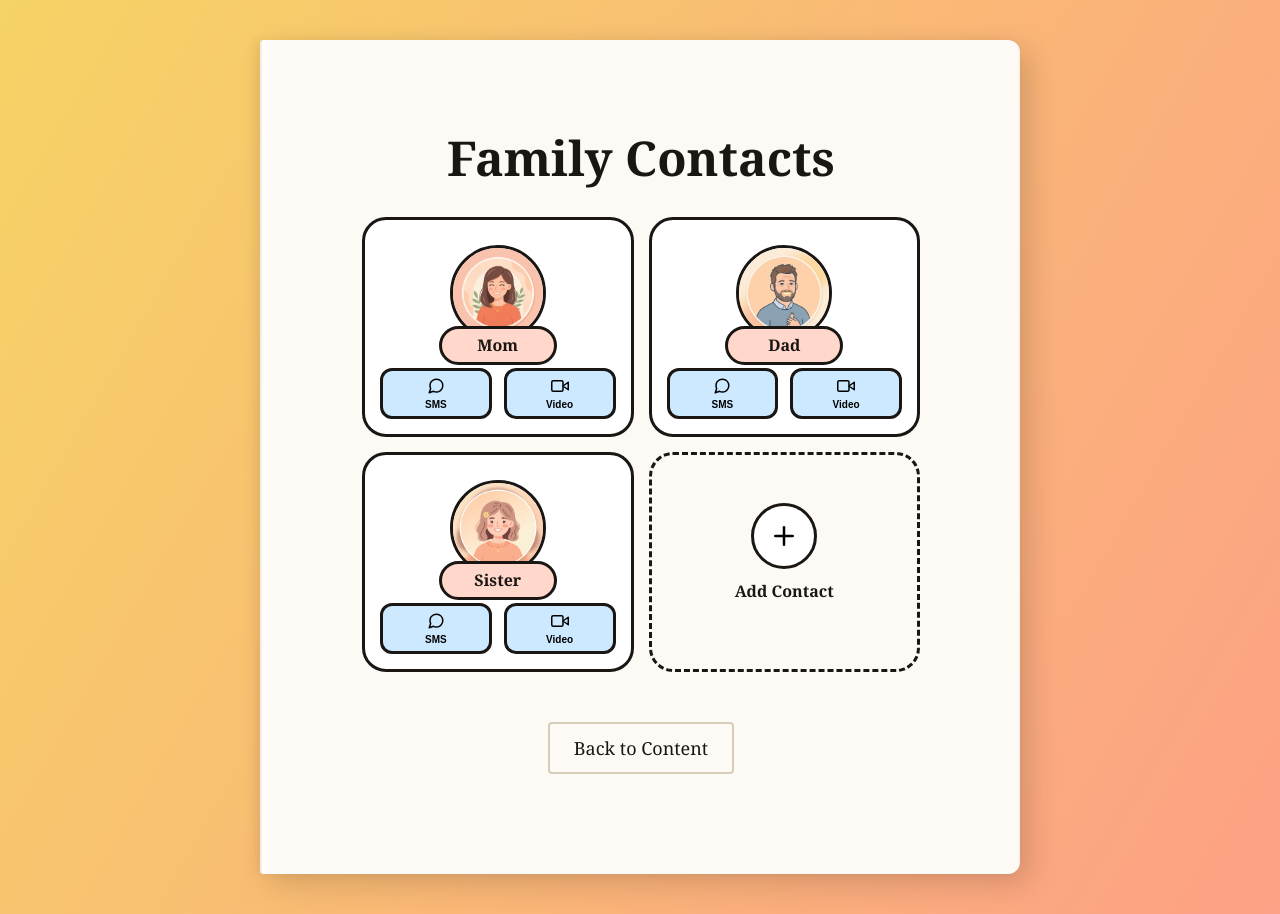
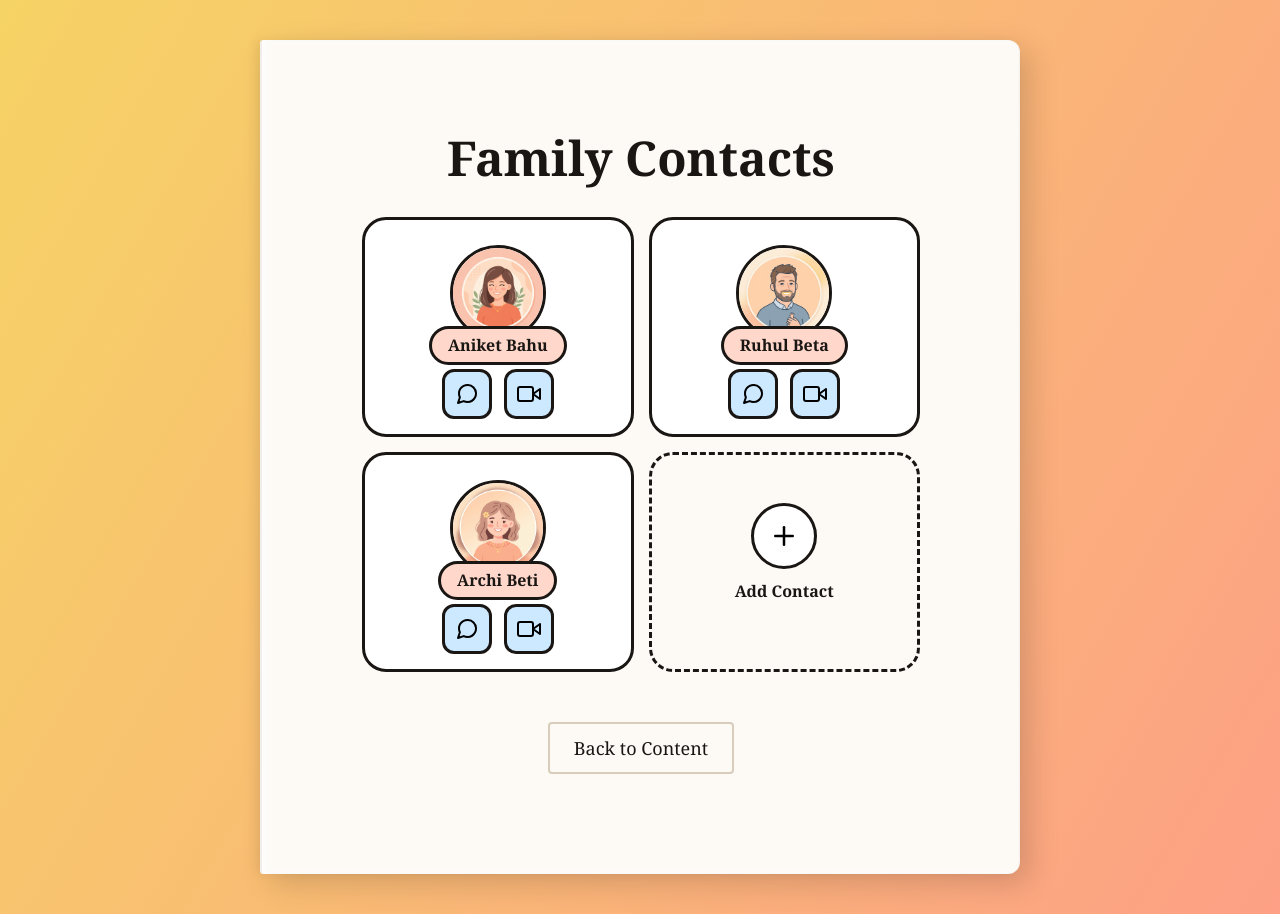
Before and after one commit to its-ruhul/Hackathon, a React (Vite) app: page /family-contacts in a window 1280 px wide. Built offline with nearby package versions, Linux system fonts and the light colour scheme.

Commit message:
work on family contacts

```diff
--- a/src/styles/pages.css
+++ b/src/styles/pages.css
@@ -192,3 +192,36 @@
   background: var(--text-h);
   color: var(--bg);
 }
+
+/* Animation utilities for Family Contacts */
+.contact-card {
+  transition: transform 300ms cubic-bezier(0.25, 1, 0.5, 1), box-shadow 300ms cubic-bezier(0.25, 1, 0.5, 1);
+}
+
+.contact-card:hover {
+  transform: translateY(-4px) scale(1.02);
+  box-shadow: 0 10px 20px rgba(0,0,0,0.1);
+}
+
+.action-btn {
+  transition: transform 150ms cubic-bezier(0.25, 1, 0.5, 1), background-color 150ms ease;
+  display: flex;
+  align-items: center;
+  justify-content: center;
+  cursor: pointer;
+  flex: 1;
+  border: 3px solid var(--text-h);
+  border-radius: 12px;
+  padding: 10px;
+  background-color: #cce9ff;
+}
+
+.action-btn:hover {
+  transform: scale(1.05);
+  background-color: #a4d3fc;
+}
+
+.action-btn:active {
+  transform: scale(0.95);
+  background-color: #8bbefa;
+}
--- a/src/webpage/FamilyContactsPage.jsx
+++ b/src/webpage/FamilyContactsPage.jsx
@@ -10,23 +10,23 @@ import dadImage from '../assets/dad.png';
 import sisterImage from '../assets/sister.png';
 
 const defaultProfiles = [
-  { id: 1, name: 'Mom', color: '#ffd1dc', image: momImage },
-  { id: 2, name: 'Dad', color: '#cce9ff', image: dadImage },
-  { id: 3, name: 'Sister', color: '#dcfce7', image: sisterImage },
+  { id: 1, name: 'Aniket Bahu', color: '#ffd1dc', image: momImage },
+  { id: 2, name: 'Ruhul Beta', color: '#cce9ff', image: dadImage },
+  { id: 3, name: 'Archi Beti', color: '#dcfce7', image: sisterImage },
 ];
 
 const pastelColors = ['#ffd1dc', '#cce9ff', '#dcfce7', '#fef08a', '#e9d5ff', '#ffedd5', '#fed7aa'];
 
 function FamilyContactsPage() {
   const [profiles, setProfiles] = useState(() => {
-    // We use a new key 'familyContactsV2' to clear out the old 5-contact testing array
-    // and initialize properly with the new 3 specific image-based defaults.
-    const saved = localStorage.getItem('familyContactsV2');
+    // We use a new key 'familyContactsV3' to clear out the old cached array
+    // and initialize properly with the new names.
+    const saved = localStorage.getItem('familyContactsV3');
     return saved ? JSON.parse(saved) : defaultProfiles;
   });
 
   useEffect(() => {
-    localStorage.setItem('familyContactsV2', JSON.stringify(profiles));
+    localStorage.setItem('familyContactsV3', JSON.stringify(profiles));
   }, [profiles]);
 
   const handleAddUser = () => {
@@ -56,7 +56,7 @@ function FamilyContactsPage() {
         gap: '15px',
       }}>
         {profiles.map((profile) => (
-          <div key={profile.id} style={{
+          <div key={profile.id} className="contact-card" style={{
             border: '3px solid var(--text-h)',
             borderRadius: '24px',
             backgroundColor: '#ffffff',
@@ -113,37 +113,17 @@ function FamilyContactsPage() {
               width: '100%',
               justifyContent: 'center'
             }}>
-              <button style={{
-                flex: 1,
-                display: 'flex',
-                cursor: 'pointer',
-                flexDirection: 'column',
-                alignItems: 'center',
-                backgroundColor: '#cce9ff',
-                border: '3px solid var(--text-h)',
-                borderRadius: '12px',
-                padding: '6px',
-                gap: '4px'
-              }}>
-                <img src={messageIcon} alt="SMS" style={{ width: 18 }} />
-                <span style={{ fontSize: '10px', fontWeight: 'bold' }}>SMS</span>
-              </button>
+              <a href="sms:+1234567890?body=Hello%20there!">
+                <button className="action-btn">
+                  <img src={messageIcon} alt="SMS" style={{ width: 24, height: 24 }} />
+                </button>
+              </a>
 
-              <button style={{
-                flex: 1,
-                display: 'flex',
-                cursor: 'pointer',
-                flexDirection: 'column',
-                alignItems: 'center',
-                backgroundColor: '#cce9ff',
-                border: '3px solid var(--text-h)',
-                borderRadius: '12px',
-                padding: '6px',
-                gap: '4px'
-              }}>
-                <img src={videoIcon} alt="Video" style={{ width: 18 }} />
-                <span style={{ fontSize: '10px', fontWeight: 'bold' }}>Video</span>
-              </button>
+              <a href="https://wa.me/917635835182">
+                <button className="action-btn">
+                  <img src={videoIcon} alt="Video" style={{ width: 24, height: 24 }} />
+                </button>
+              </a>
             </div>
           </div>
         ))}
```
